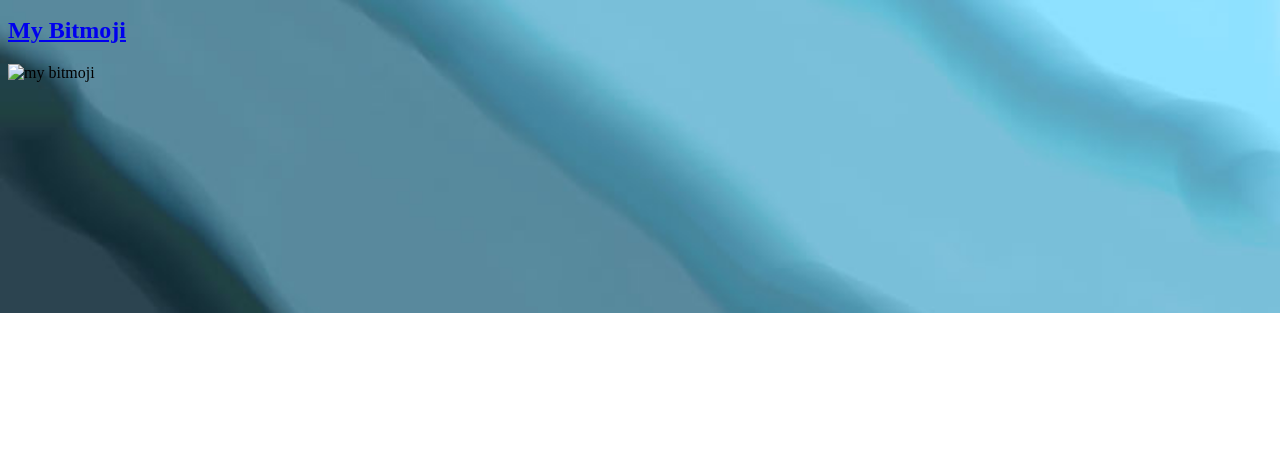
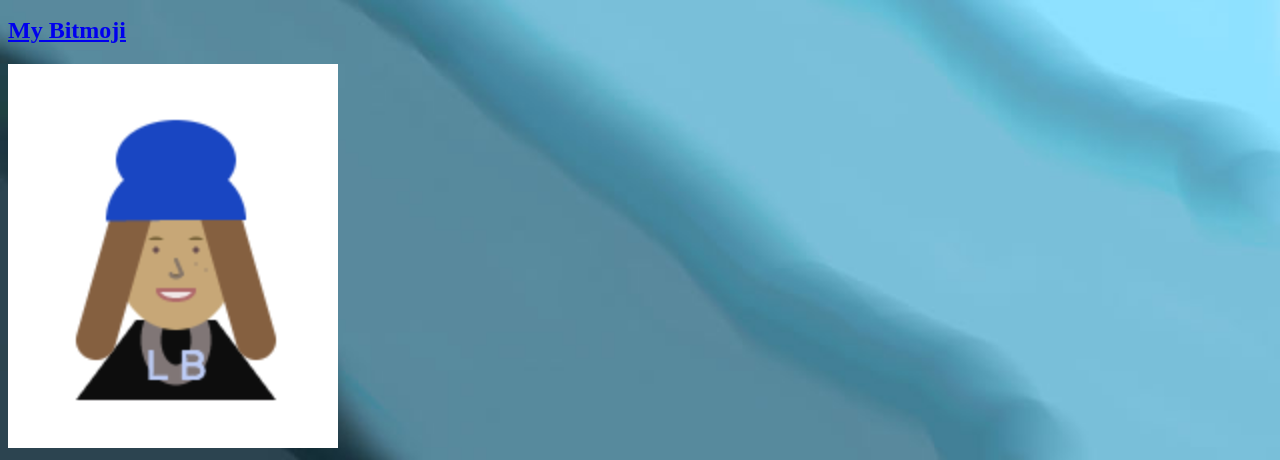
Before and after one commit to lberube/lberube.github.io, a plain HTML site: page javascripts.html in a window 1280 px wide. Shown: the part 487-947 px from the top of the page. Before the commit the page ends 800 px from the top, so only its background shows below. Drawn offline with Linux system fonts and the light colour scheme; a script that the page names is missing.

Commit message:
Update javascripts.html

```diff
--- a/javascripts.html
+++ b/javascripts.html
@@ -31,6 +31,6 @@
      <h2><a href="https://www.khanacademy.org/computer-programming/berube_bitmoji/4777581252804608">My Bitmoji
       </a></h2><script src="https://www.khanacademy.org/computer-programming/berube_bitmoji/4777581252804608/embed.js
         ?editor=no&buttons=no&author=no&embed=yes"></script>
-    <img src="mybitmoji" alt="my bitmoji">
+    <img src="mybitmoji.png" alt="my bitmoji">
   </body>
 </html>
```
